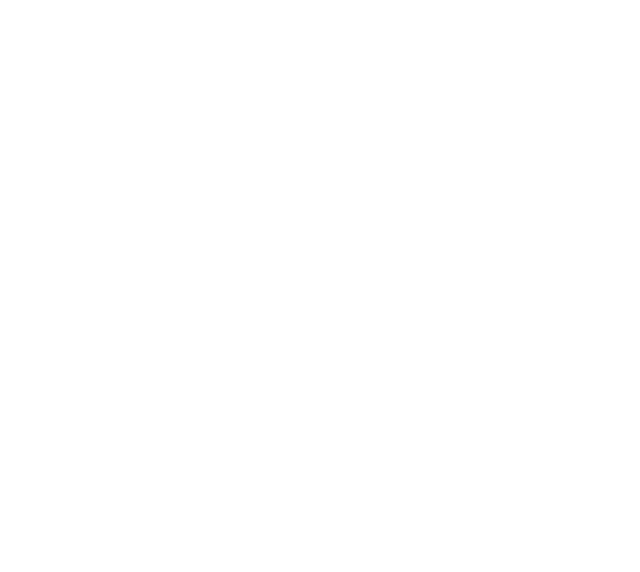
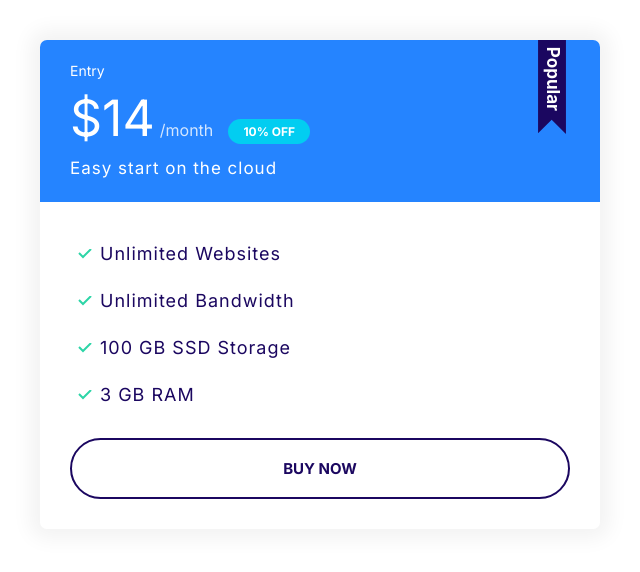
Before and after one commit to shunichkaaaa/moshify, a plain HTML site: page index.html in a window 1280 px wide. Shown: the whole page, without its empty margins (0-640 px from the left). Drawn offline with Linux system fonts and the light colour scheme.

Commit message:
Build a plan-card component.

```diff
--- a/css/styles.css
+++ b/css/styles.css
@@ -116,6 +116,7 @@
 
 .badge--small {
   font-size: 1.6rem;
+  padding: 0.5rem 1.5rem;
 }
 
 @media screen and (min-width: 1024px) {
@@ -189,7 +190,7 @@
   white-space: normal;
 }
 
-.btn-block {
+.btn--block {
   width: 100%;
   display: inline-block;
 }
@@ -200,7 +201,7 @@
 }
 
 .btn--accent:hover {
-  background: lighten(var(--color-accent), 10%);
+  background: #ec3000;
 }
 
 .btn--secondary {
@@ -209,7 +210,7 @@
 }
 
 .btn--secondary:hover {
-  background: lighten(var(--color-secondary), 10%);
+  background: #00c8eb;
 }
 
 .btn--primary {
@@ -218,7 +219,7 @@
 }
 
 .btn--primary:hover {
-  background: lighten(var(--color-primary), 10%);
+  background: #3a8ffd;
 }
 
 .btn--outline {
@@ -274,3 +275,91 @@
     font-size: 1.5rem;
   }
 }
+
+/* Cards */
+.card {
+  border-radius: 7px;
+  box-shadow: 0 0 20px 10px #f3f3f3;
+  overflow: hidden;
+}
+
+.card__header,
+.card__body {
+  padding: 2rem 3rem;
+}
+
+.card--primary .card__header {
+  background: var(--color-primary);
+  color: #fff;
+}
+
+.card--secondary .card__header {
+  background: var(--color-secondary);
+  color: #fff;
+}
+
+/* Plans */
+.plan__name {
+  color: #fff;
+  margin: 0;
+  font-weight: 500;
+  font-size: 2.4rem;
+}
+
+.plan__price {
+  font-size: 6rem;
+}
+
+.plan__billing-cycle {
+  font-size: 2.4rem;
+  font-weight: 200;
+  margin-right: 1rem;
+  opacity: 0.8;
+}
+
+.plan__description {
+  font-size: 2rem;
+  font-weight: 300;
+  letter-spacing: 1px;
+  display: block;
+}
+
+.card .badge--secondary {
+  background: #02cdf1;
+}
+
+.plan .list__item {
+  margin-bottom: 2rem;
+  letter-spacing: 1px;
+}
+
+.plan--popular .card__header {
+  position: relative;
+}
+
+.plan--popular .card__header::before {
+  content: url(../images/popular.svg);
+  width: 40px;
+  display: inline-block;
+  position: absolute;
+  top: -6px;
+  right: 5%;
+}
+
+@media screen and (min-width: 1024px) {
+  .plan__name {
+    font-size: 1.4rem;
+  }
+
+  .plan__price {
+    font-size: 5rem;
+  }
+
+  .plan__billing-cycle {
+    font-size: 1.6rem;
+  }
+
+  .plan__description {
+    font-size: 1.7rem;
+  }
+}
--- a/index.html
+++ b/index.html
@@ -5,9 +5,32 @@
     <meta name="viewport" content="width=device-width, initial-scale=1.0" />
     <title>Document</title>
     <link rel="preconnect" href="https://fonts.gstatic.com" />
-    <link href="https://fonts.googleapis.com/css2?family=Inter:wght@400;600;700&display=swap" rel="stylesheet" />
+    <link href="https://fonts.googleapis.com/css2?family=Inter:wght@400;700&display=swap" rel="stylesheet" />
     <link rel="stylesheet" href="css/normalize.css" />
     <link rel="stylesheet" href="css/styles.css" />
   </head>
-  <body></body>
+  <body>
+    <div class="plan plan--popular">
+      <div style="width: 50%; padding: 4rem">
+        <div class="card card--primary">
+          <header class="card__header">
+            <h3 class="plan__name">Entry</h3>
+            <span class="plan__price">$14</span>
+            <span class="plan__billing-cycle">/month</span>
+            <span class="badge badge--secondary badge--small">10% OFF</span>
+            <span class="plan__description">Easy start on the cloud</span>
+          </header>
+          <div class="card__body">
+            <ul class="list list--tick">
+              <li class="list__item">Unlimited Websites</li>
+              <li class="list__item">Unlimited Bandwidth</li>
+              <li class="list__item">100 GB SSD Storage</li>
+              <li class="list__item">3 GB RAM</li>
+            </ul>
+            <button class="btn btn--outline btn--block">Buy now</button>
+          </div>
+        </div>
+      </div>
+    </div>
+  </body>
 </html>
```
Also changed, not shown: components/buttons.html (+1 -1 lines), components/plan-card.html (added, +22 -0 lines), images/popular.svg (added).
